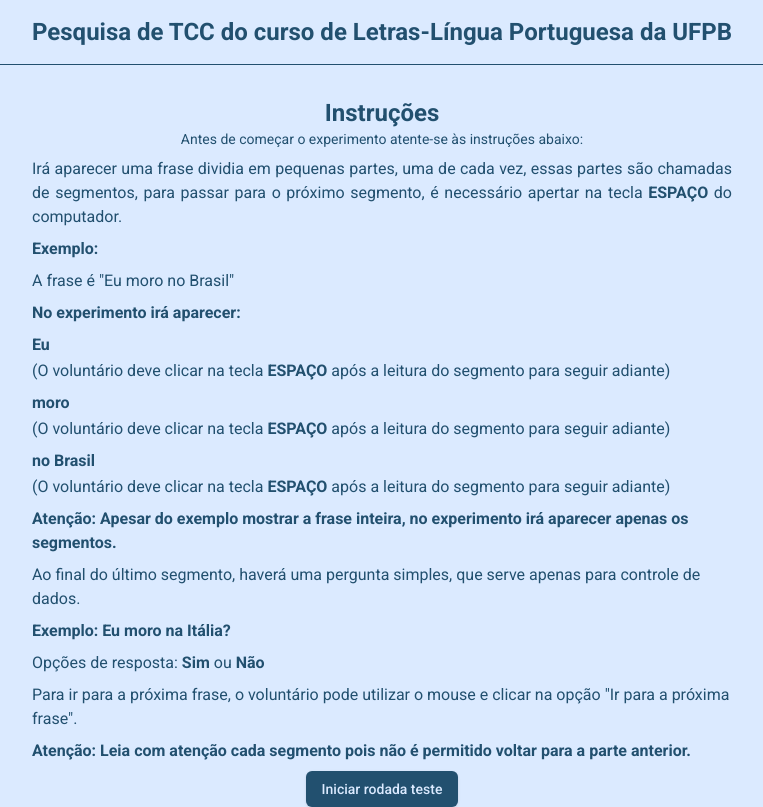
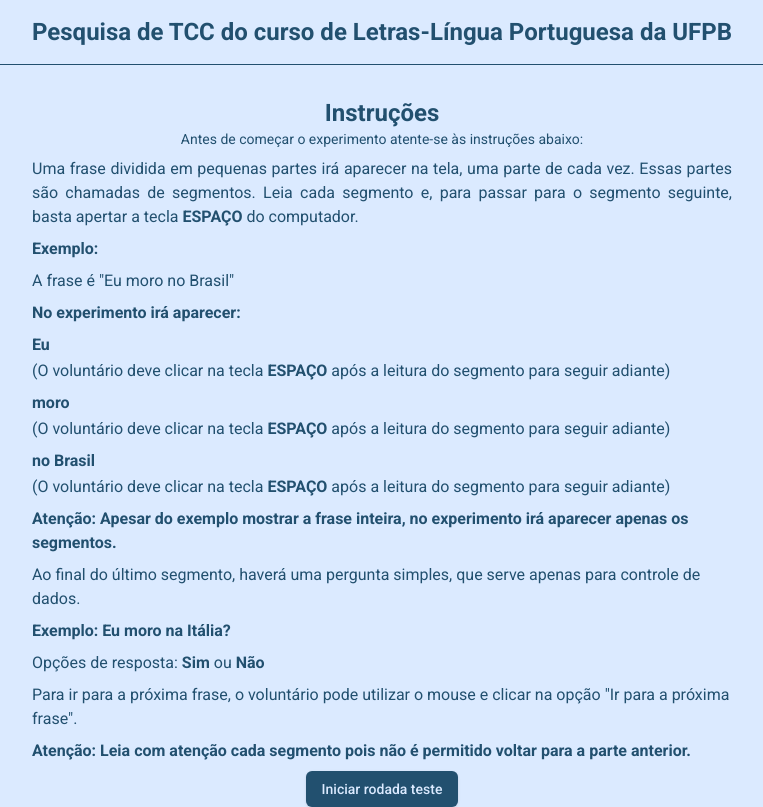
Before and after one commit to edsonapf/tcc-laura, a React (Vite) app: page /instructions in a window 1280 px wide. Shown: the whole page, without its empty margins (258-1021 px from the left). Built offline with nearby package versions, Linux system fonts and the light colour scheme; no server answers.

Commit message:
feat: change instructions, remove header from test and experiment page

```diff
--- a/src/App.tsx
+++ b/src/App.tsx
@@ -7,6 +7,7 @@ import Instructions from "./pages/instructions";
 import Test from "./pages/test";
 import LogRocket from "logrocket";
 import setupLogRocketReact from "logrocket-react";
+import Layout from "./components/layout";
 
 if (!import.meta.env.DEV) {
   setupLogRocketReact(LogRocket);
@@ -16,6 +17,7 @@ if (!import.meta.env.DEV) {
 function App() {
   return (
     <BrowserRouter>
+      <Layout>
         <Routes>
           <Route path="/" element={<Home />} />
           <Route path="/form" element={<Form />} />
@@ -24,6 +26,7 @@ function App() {
           <Route path="/experiment" element={<Experiment />} />
           <Route path="/finish" element={<Finish />} />
         </Routes>
+      </Layout>
     </BrowserRouter>
   );
 }
--- a/src/components/layout/index.tsx
+++ b/src/components/layout/index.tsx
@@ -1,17 +1,29 @@
-import { ReactNode } from "react";
+import { ReactNode, useMemo } from "react";
+import If from "../if";
+import { useLocation } from "react-router";
 
 interface Props {
   children: ReactNode;
 }
 
 export default function Layout({ children }: Props) {
+  const { pathname } = useLocation();
+
+  const hideHeader = useMemo(() => {
+    return ["test", "experiment"].reduce(
+      (prev, curr) => pathname.includes(curr) || prev,
+      false
+    );
+  }, [pathname]);
   return (
     <>
-      <header className="flex items-center justify-center border-b-[1px] border-b-[#22506f] p-4">
-        <h1 className="font-bold text-2xl text-center">
-          Pesquisa de TCC do curso de Letras-Língua Portuguesa da UFPB
-        </h1>
-      </header>
+      <If condition={!hideHeader}>
+        <header className="flex items-center justify-center border-b-[1px] border-b-[#22506f] p-4">
+          <h1 className="font-bold text-2xl text-center">
+            Pesquisa de TCC do curso de Letras-Língua Portuguesa da UFPB
+          </h1>
+        </header>
+      </If>
       <div className="items-center justify-items-center h-[calc(100vh-65px)] p-8 gap-16">
         <main className="flex flex-col gap-8 items-center w-full h-full">
           {children}
--- a/src/main.tsx
+++ b/src/main.tsx
@@ -1,13 +1,10 @@
 import { createRoot } from "react-dom/client";
 import "./index.css";
 import App from "./App.tsx";
-import Layout from "./components/layout/index.tsx";
 import { ThemeProvider } from "./styles/theme-provider.tsx";
 
 createRoot(document.getElementById("root")!).render(
   <ThemeProvider defaultTheme="dark" storageKey="vite-ui-theme">
-    <Layout>
-      <App />
-    </Layout>
+    <App />
   </ThemeProvider>
 );
--- a/src/pages/instructions/index.tsx
+++ b/src/pages/instructions/index.tsx
@@ -16,10 +16,10 @@ export default function Instructions() {
       </small>
       <div className="flex flex-col max-w-[700px] w-full gap-2 py-2">
         <p className="text-justify">
-          Irá aparecer uma frase dividia em pequenas partes, uma de cada vez,
-          essas partes são chamadas de segmentos, para passar para o próximo
-          segmento, é necessário apertar na tecla <strong>ESPAÇO</strong> do
-          computador.
+          Uma frase dividida em pequenas partes irá aparecer na tela, uma parte
+          de cada vez. Essas partes são chamadas de segmentos. Leia cada
+          segmento e, para passar para o segmento seguinte, basta apertar a
+          tecla <strong>ESPAÇO</strong> do computador.
         </p>
         <strong>Exemplo:</strong>
         <p>A frase é "Eu moro no Brasil"</p>
```
Lines whose indentation alone changed are shown as unchanged.
